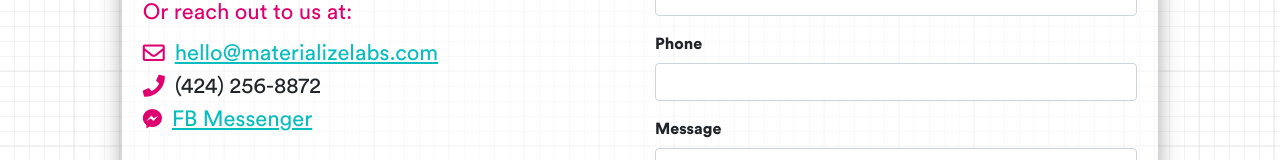
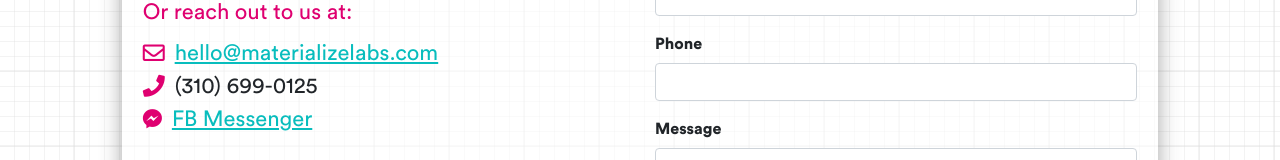
Before and after one commit to alexnord/materialize, a Vue app: page /contact in a window 1280 px wide. Shown: the part 453-613 px from the top of the page. Built offline with nearby package versions, Linux system fonts and the light colour scheme; what vue-particles, vue-scroll-reveal would draw is missing.

Commit message:
Updated all numbers to be Alexs.

```diff
--- a/src/components/Contact.vue
+++ b/src/components/Contact.vue
@@ -21,7 +21,7 @@
                       <p class="circular-book pink-font">Or reach out to us at:</p>
                       <p class="circular-book mt-2">
                         <i class="far fa-envelope pink-font"></i><a href="mailto:hello@materializelabs.com">hello@materializelabs.com</a></p>
-                      <p class="circular-book"><i class="fas fa-phone pink-font"></i>(424) 256-8872</p>
+                      <p class="circular-book"><i class="fas fa-phone pink-font"></i>(310) 699-0125</p>
                       <p class="circular-book"><i class="fab fa-facebook-messenger pink-font"></i><a href="https://m.me/materializelabs/">FB Messenger</a></p>
                     </div>
                   </div>
```
